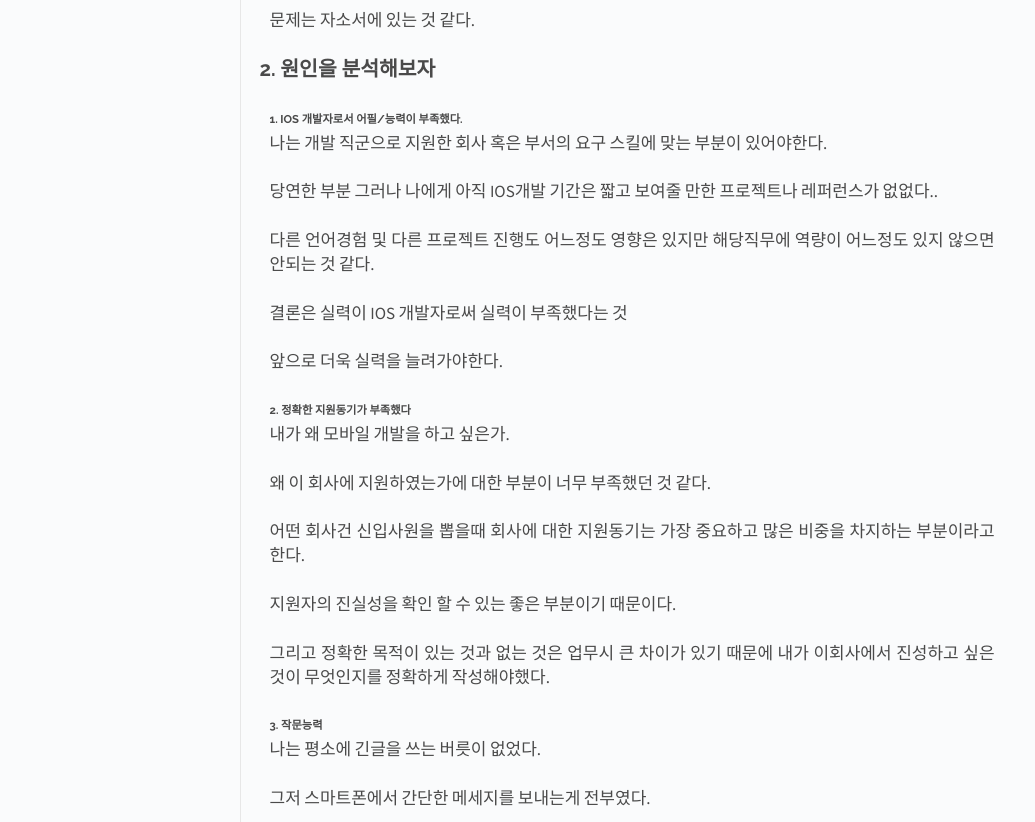
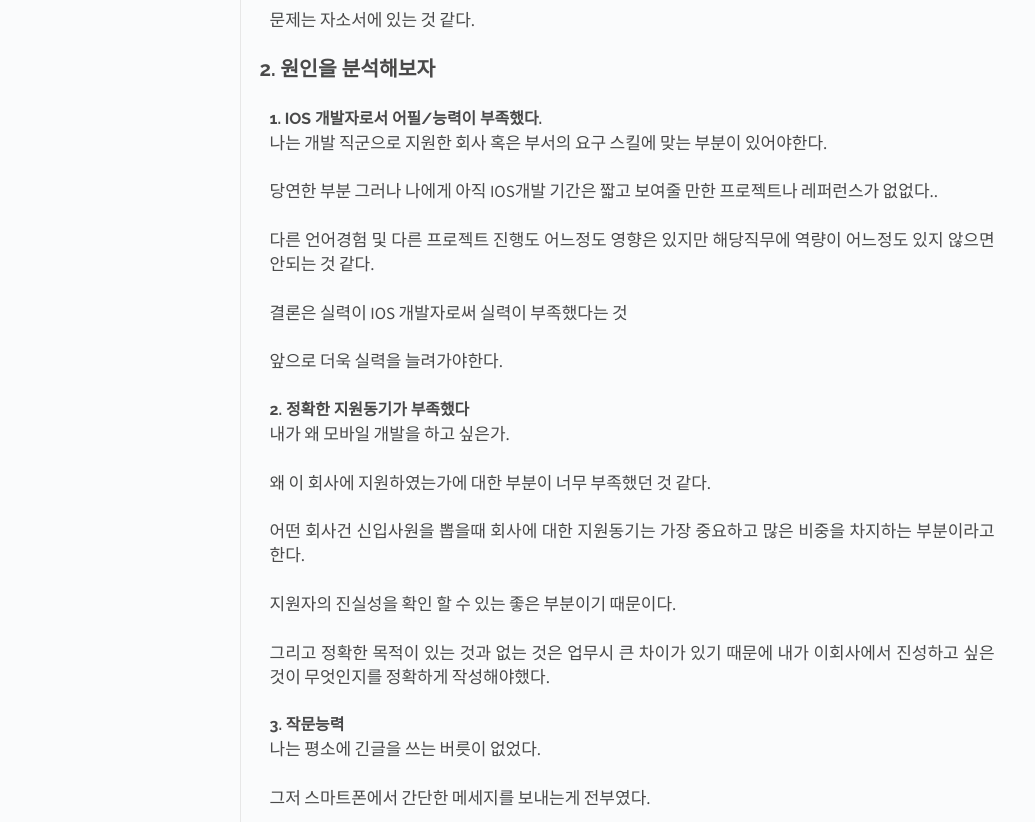
Before and after one commit to gogotr/gogotr.github.io, a Jekyll site: the page built from _posts/2018-08-03-줌인터넷 공채 탈락 수기-post.md, in a window 1280 px wide. Shown: the part 966-1788 px from the top of the page, without its empty margins (118-1153 px from the left). Built offline with Jekyll 4.4.1, drawn with Linux system fonts in a browser that asks for light colours; comment, search, counter and statistics services are not loaded.

````diff
--- a/_posts/2018-08-03-줌인터넷 공채 탈락 수기-post.md
+++ b/_posts/2018-08-03-줌인터넷 공채 탈락 수기-post.md
@@ -32,7 +32,7 @@ categories: posts
 
 ## 2. 원인을 분석해보자
 
-##### 1. IOS 개발자로서 어필/능력이 부족했다. #####
+### 1. IOS 개발자로서 어필/능력이 부족했다. ###
 
 나는 개발 직군으로 지원한 회사 혹은 부서의 요구 스킬에 맞는 부분이 있어야한다.
 
@@ -45,7 +45,7 @@ categories: posts
 앞으로 더욱 실력을 늘려가야한다.
 
 
-##### 2. 정확한 지원동기가 부족했다 #####
+### 2. 정확한 지원동기가 부족했다 ###
 내가 왜 모바일 개발을 하고 싶은가.
 
 왜 이 회사에 지원하였는가에 대한 부분이 너무 부족했던 것 같다.
@@ -56,7 +56,7 @@ categories: posts
 
 그리고 정확한 목적이 있는 것과 없는 것은 업무시 큰 차이가 있기 때문에 내가 이회사에서 진성하고 싶은 것이 무엇인지를 정확하게 작성해야했다.
 
-##### 3. 작문능력 #####
+### 3. 작문능력 ###
 나는 평소에 긴글을 쓰는 버릇이 없었다.
 
 그저 스마트폰에서 간단한 메세지를 보내는게 전부였다.
@@ -74,7 +74,7 @@ categories: posts
 
 
 
-## 3. 결론
+## 3. 결론 ##
 결론은 짧게 정리 할 수 있겠다
 
 ```
````
